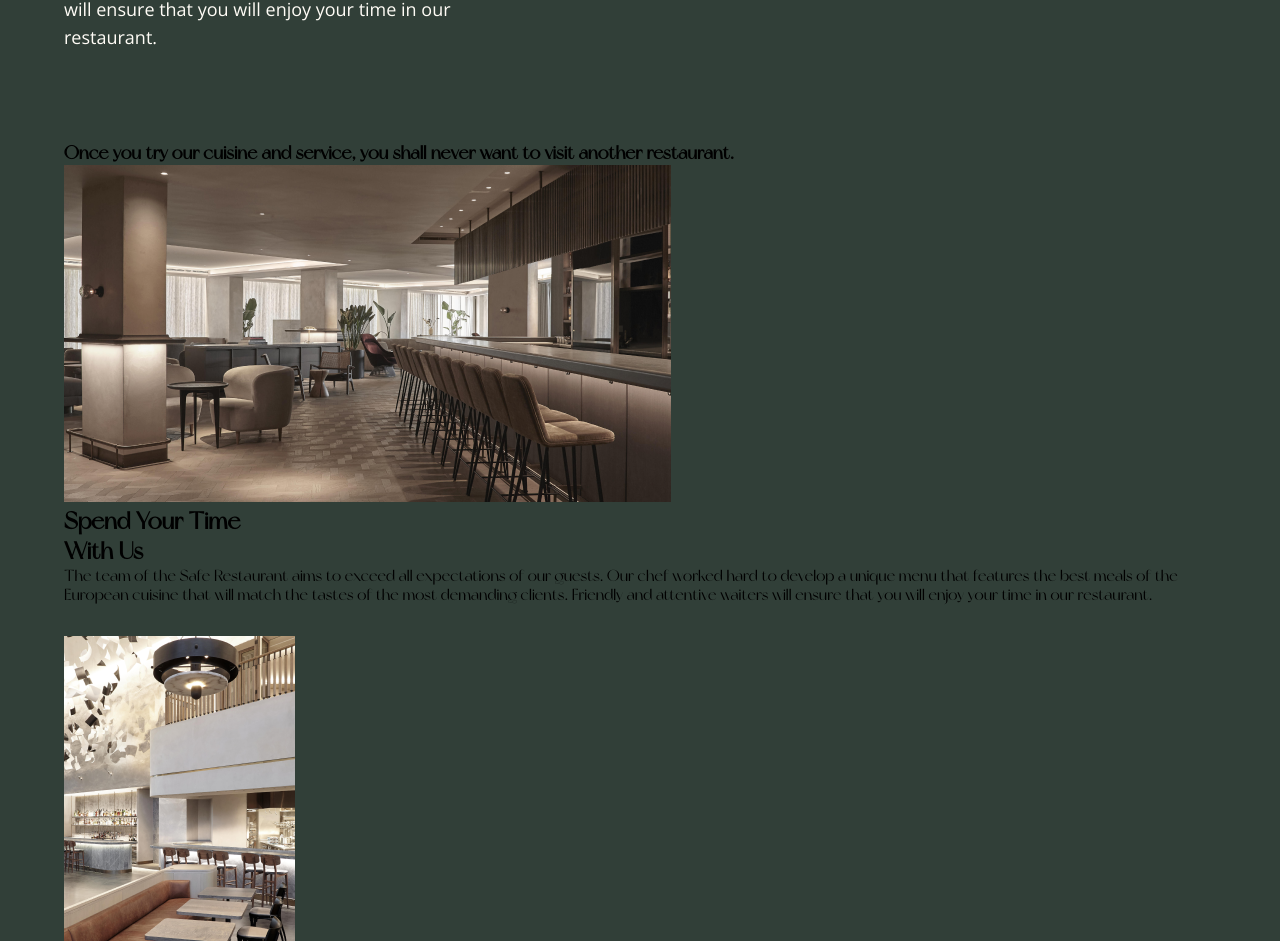
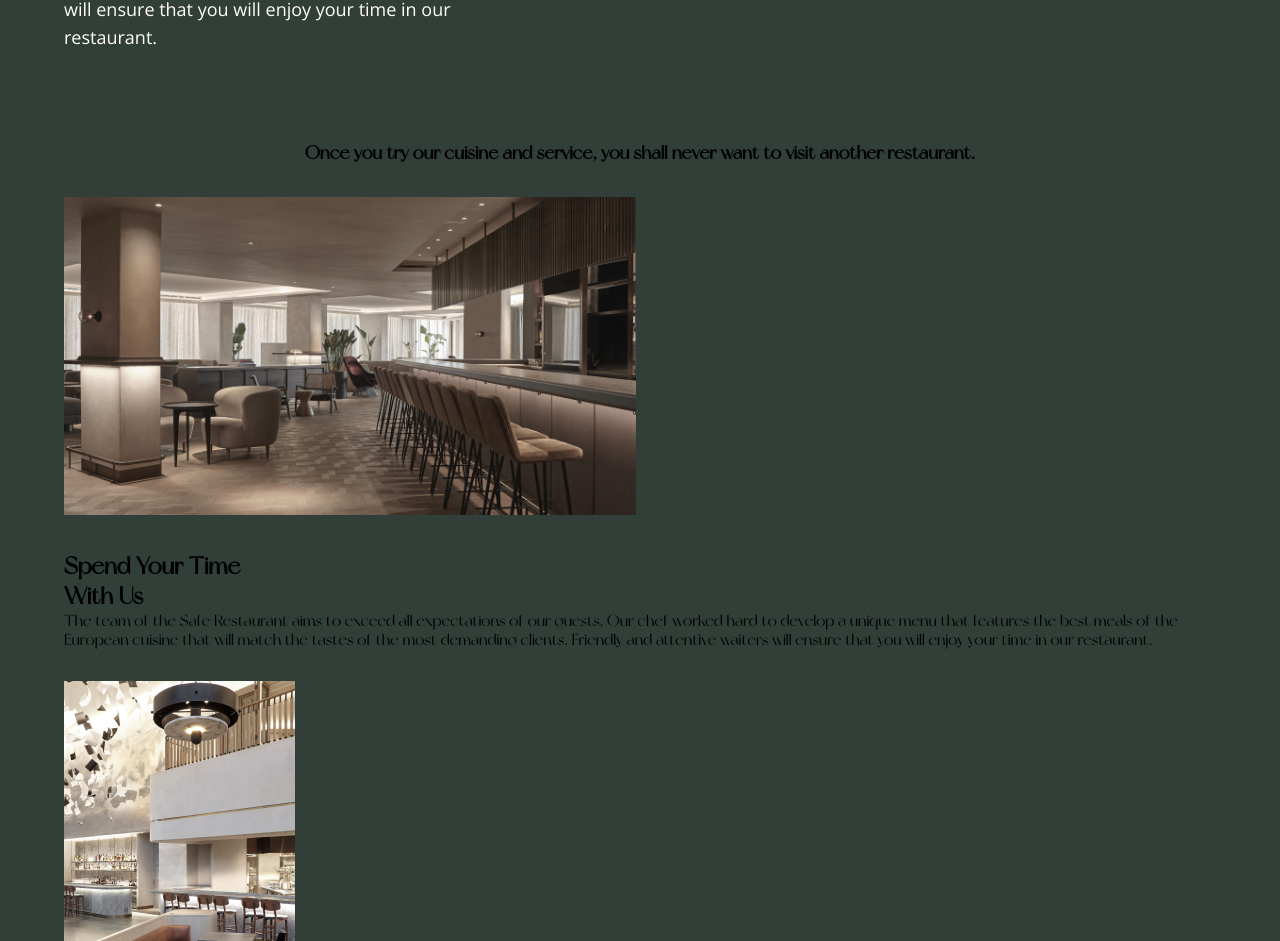
Before and after one commit to gift56/Fullstack-HotelWebsite, a React (Create React App) app: page /restaurant in a window 1280 px wide. Shown: the part 1553-2494 px from the top of the page. Built offline with nearby package versions, Linux system fonts and the light colour scheme.

Commit message:
working on image width

```diff
--- a/src/styles/ResturantStyle/ResturantSpace.styled.js
+++ b/src/styles/ResturantStyle/ResturantSpace.styled.js
@@ -16,4 +16,20 @@ export const ResturantSpaceArea = styled.div`
 
 export const ResturantSpaceLeftArea = styled.div``;
 
-export const ResturantSpaceRightArea = styled.div``;
+export const ResturantSpaceRightArea = styled.div`
+  width: inherit;
+  display: flex;
+  flex-direction: column;
+  gap: 2rem;
+  align-items: center;
+  justify-content: center;
+  .imageCon {
+    width: 100%;
+    .image {
+      width: 572px;
+      img {
+        width: 100%;
+      }
+    }
+  }
+`;
```
